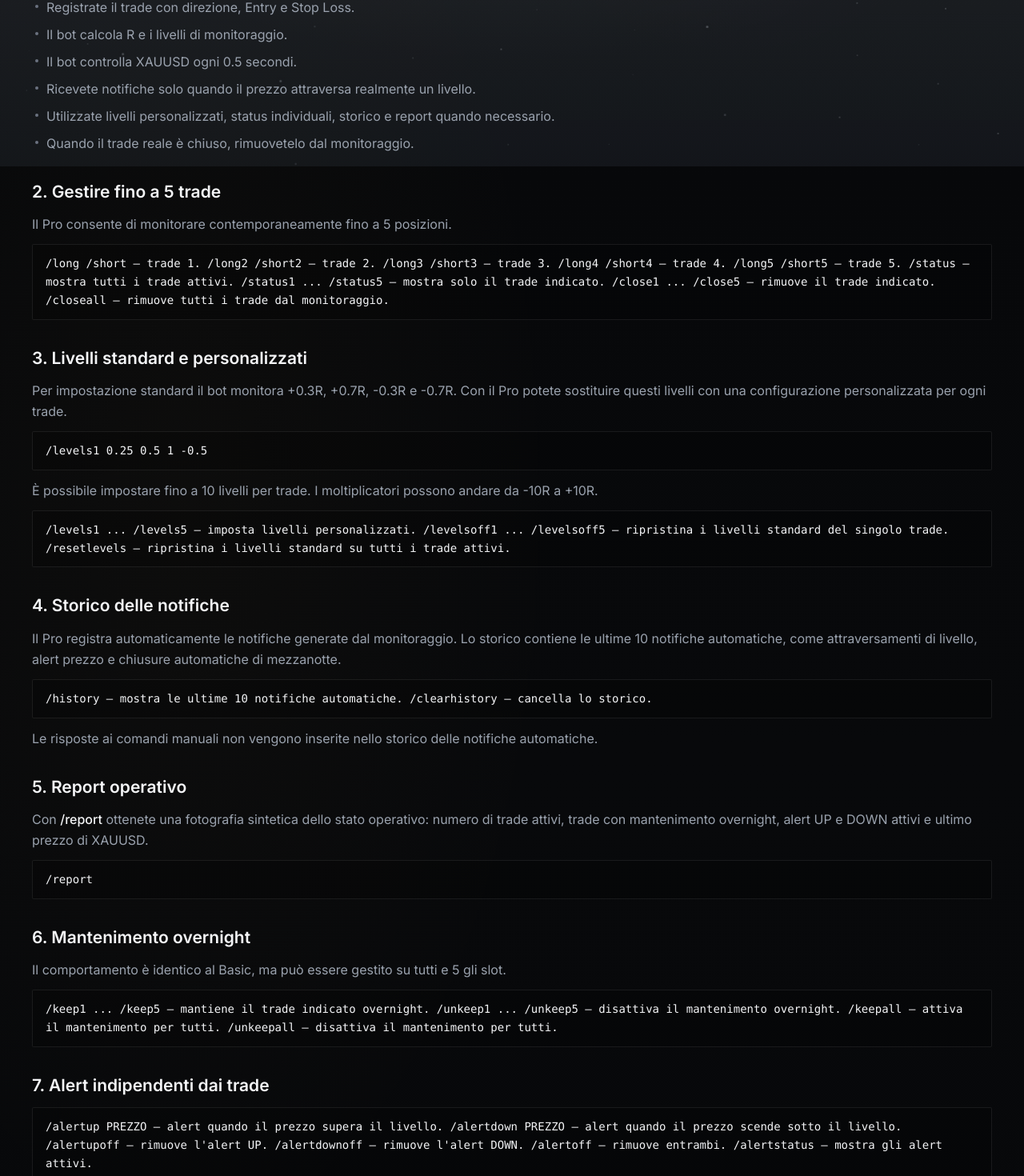
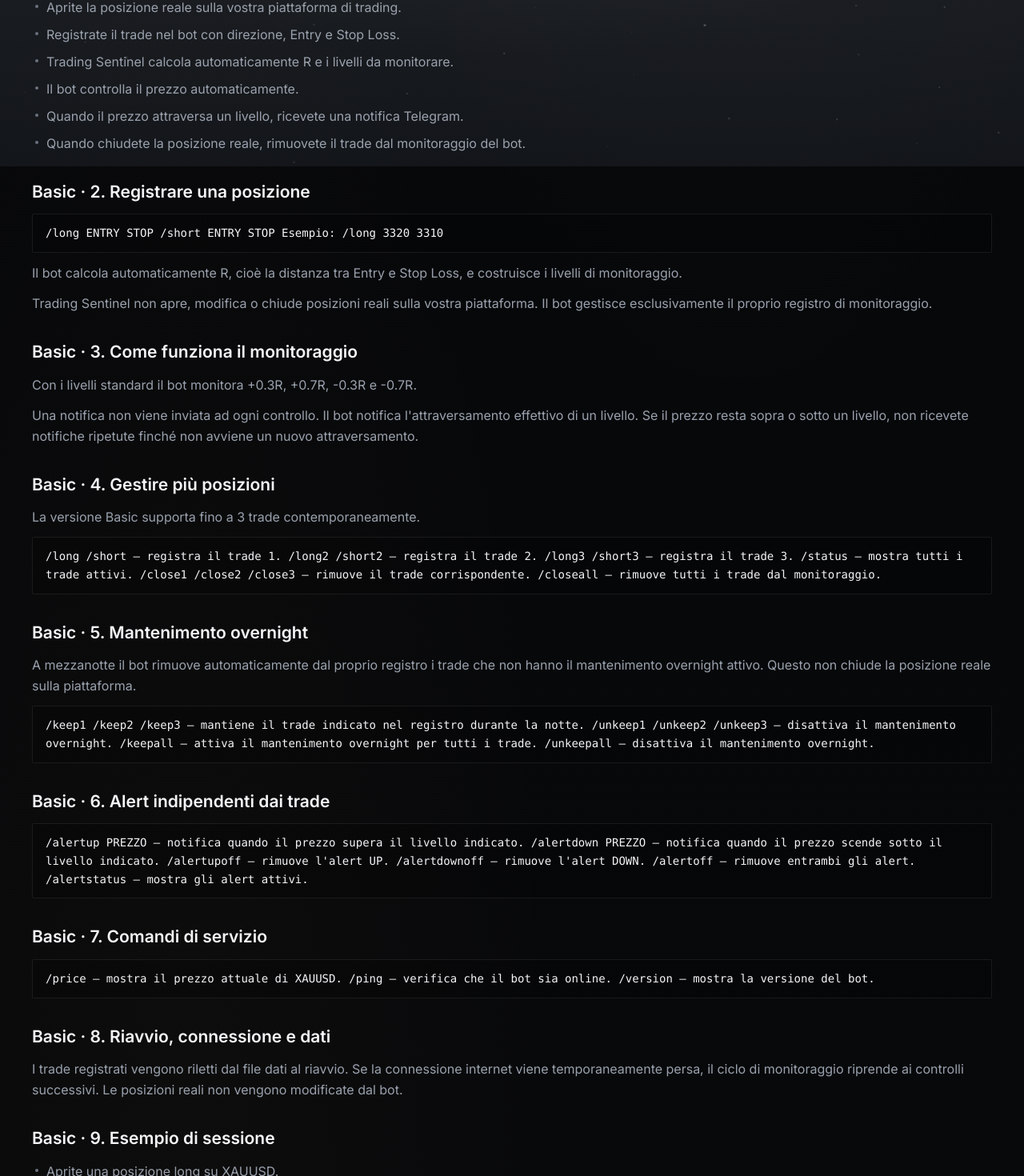
Before and after one commit to tradingsentinelbot-sudo/Trading-sentinel, a Next.js app: page /documentazione in a window 1280 px wide. Shown: the part 592-2062 px from the top of the page at 80% size. Built offline with nearby package versions, Linux system fonts and the light colour scheme; no server answers.

Commit message:
Fase 6B last updates and docs

```diff
--- a/app/documentazione/page.tsx
+++ b/app/documentazione/page.tsx
@@ -3,7 +3,7 @@
 
 export const metadata: Metadata = {
   title: "Manuali Utente — Trading Sentinel",
-  description: "Manuale utente di Trading Sentinel Pro.",
+  description: "Manuali utente di Trading Sentinel Basic e Pro.",
 };
 
 function Command({ children }: { children: React.ReactNode }) {
@@ -17,6 +17,88 @@
 export default function DocumentationPage() {
   return (
     <LegalPageLayout title="Manuali Utente" lastUpdated="22 luglio 2026">
+      <LegalSection title="Manuale utente · Versione Basic">
+        <p>Trading Sentinel Basic è un bot Telegram per il monitoraggio automatico delle posizioni su XAUUSD. Voi aprite e gestite la posizione sulla vostra piattaforma di trading; il bot mantiene il monitoraggio del trade e vi invia una notifica quando il prezzo attraversa i livelli definiti attraverso Entry e Stop Loss.</p>
+        <p>Il bot gira autonomamente sul server. Il telefono serve per ricevere e inviare i messaggi Telegram: non è necessario tenere aperta la piattaforma di trading.</p>
+      </LegalSection>
+
+      <LegalSection title="Basic · 1. Il flusso di utilizzo">
+        <LegalList items={[
+          "Avviate il bot.",
+          "Il bot comunica il prezzo attuale di XAUUSD e il numero di trade già attivi.",
+          "Aprite la posizione reale sulla vostra piattaforma di trading.",
+          "Registrate il trade nel bot con direzione, Entry e Stop Loss.",
+          "Trading Sentinel calcola automaticamente R e i livelli da monitorare.",
+          "Il bot controlla il prezzo automaticamente.",
+          "Quando il prezzo attraversa un livello, ricevete una notifica Telegram.",
+          "Quando chiudete la posizione reale, rimuovete il trade dal monitoraggio del bot.",
+        ]} />
+      </LegalSection>
+
+      <LegalSection title="Basic · 2. Registrare una posizione">
+        <Command>/long ENTRY STOP
+/short ENTRY STOP
+
+Esempio:
+/long 3320 3310</Command>
+        <p>Il bot calcola automaticamente R, cioè la distanza tra Entry e Stop Loss, e costruisce i livelli di monitoraggio.</p>
+        <p>Trading Sentinel non apre, modifica o chiude posizioni reali sulla vostra piattaforma. Il bot gestisce esclusivamente il proprio registro di monitoraggio.</p>
+      </LegalSection>
+
+      <LegalSection title="Basic · 3. Come funziona il monitoraggio">
+        <p>Con i livelli standard il bot monitora +0.3R, +0.7R, -0.3R e -0.7R.</p>
+        <p>Una notifica non viene inviata ad ogni controllo. Il bot notifica l&apos;attraversamento effettivo di un livello. Se il prezzo resta sopra o sotto un livello, non ricevete notifiche ripetute finché non avviene un nuovo attraversamento.</p>
+      </LegalSection>
+
+      <LegalSection title="Basic · 4. Gestire più posizioni">
+        <p>La versione Basic supporta fino a 3 trade contemporaneamente.</p>
+        <Command>/long /short — registra il trade 1.
+/long2 /short2 — registra il trade 2.
+/long3 /short3 — registra il trade 3.
+/status — mostra tutti i trade attivi.
+/close1 /close2 /close3 — rimuove il trade corrispondente.
+/closeall — rimuove tutti i trade dal monitoraggio.</Command>
+      </LegalSection>
+
+      <LegalSection title="Basic · 5. Mantenimento overnight">
+        <p>A mezzanotte il bot rimuove automaticamente dal proprio registro i trade che non hanno il mantenimento overnight attivo. Questo non chiude la posizione reale sulla piattaforma.</p>
+        <Command>/keep1 /keep2 /keep3 — mantiene il trade indicato nel registro durante la notte.
+/unkeep1 /unkeep2 /unkeep3 — disattiva il mantenimento overnight.
+/keepall — attiva il mantenimento overnight per tutti i trade.
+/unkeepall — disattiva il mantenimento overnight.</Command>
+      </LegalSection>
+
+      <LegalSection title="Basic · 6. Alert indipendenti dai trade">
+        <Command>/alertup PREZZO — notifica quando il prezzo supera il livello indicato.
+/alertdown PREZZO — notifica quando il prezzo scende sotto il livello indicato.
+/alertupoff — rimuove l&apos;alert UP.
+/alertdownoff — rimuove l&apos;alert DOWN.
+/alertoff — rimuove entrambi gli alert.
+/alertstatus — mostra gli alert attivi.</Command>
+      </LegalSection>
+
+      <LegalSection title="Basic · 7. Comandi di servizio">
+        <Command>/price — mostra il prezzo attuale di XAUUSD.
+/ping — verifica che il bot sia online.
+/version — mostra la versione del bot.</Command>
+      </LegalSection>
+
+      <LegalSection title="Basic · 8. Riavvio, connessione e dati">
+        <p>I trade registrati vengono riletti dal file dati al riavvio. Se la connessione internet viene temporaneamente persa, il ciclo di monitoraggio riprende ai controlli successivi. Le posizioni reali non vengono modificate dal bot.</p>
+      </LegalSection>
+
+      <LegalSection title="Basic · 9. Esempio di sessione">
+        <LegalList items={[
+          "Aprite una posizione long su XAUUSD.",
+          "Registrate: /long 3320 3310.",
+          "Il bot calcola R e i livelli.",
+          "Il prezzo viene controllato automaticamente.",
+          "Ricevete una notifica quando il prezzo attraversa un livello.",
+          "Se volete mantenere il trade overnight: /keep1.",
+          "Quando la posizione reale è chiusa: /close1.",
+        ]} />
+      </LegalSection>
+
       <LegalSection title="Manuale utente · Versione Pro">
         <p>Trading Sentinel Pro è la versione avanzata del sistema di monitoraggio Telegram per XAUUSD. Mantiene il flusso operativo del Basic e aggiunge maggiore capacità di gestione, configurazione e controllo.</p>
         <p>Il Pro supporta fino a 5 trade simultanei, livelli personalizzabili per ogni posizione, status individuali, storico delle notifiche automatiche e report operativo.</p>
--- /dev/null
+++ b/app/trust-and-verification/page.tsx
@@ -0,0 +1,36 @@
+import type { Metadata } from "next";
+import { LegalPageLayout, LegalSection } from "@/components/legal/LegalPageLayout";
+
+export const metadata: Metadata = {
+  title: "Trust and Verification — Trading Sentinel",
+  description: "Verifica indipendente dell'infrastruttura, dei pagamenti, della metodologia e della reputazione di Trading Sentinel.",
+};
+
+export default function TrustAndVerificationPage() {
+  return (
+    <LegalPageLayout title="Trust and Verification" lastUpdated="27 luglio 2026">
+      <section className="border-b border-white/[0.08] pb-10">
+        <p className="text-[24px] leading-tight text-ink md:text-[32px]">Progettato per essere verificato.</p>
+        <p className="mt-5 max-w-2xl text-[16px] leading-relaxed text-ink-muted md:text-[18px]">
+          Non chiediamo di fidarvi ciecamente. Potete verificare autonomamente l&apos;infrastruttura, i pagamenti, la metodologia e la reputazione del servizio.
+        </p>
+      </section>
+
+      <LegalSection title="Pagamenti sicuri">
+        <p>I pagamenti sono elaborati in modo sicuro tramite Stripe.</p>
+      </LegalSection>
+
+      <LegalSection title="Infrastruttura protetta">
+        <p>Trading Sentinel è ospitato e protetto tramite infrastruttura Cloudflare.</p>
+      </LegalSection>
+
+      <LegalSection title="Metodologia trasparente">
+        <p>Documentazione del prodotto, metodologia e limitazioni del servizio sono disponibili prima dell&apos;utilizzo.</p>
+      </LegalSection>
+
+      <LegalSection title="Reputazione indipendente">
+        <p>Le recensioni dei clienti sono pubblicamente consultabili su Trustpilot.</p>
+      </LegalSection>
+    </LegalPageLayout>
+  );
+}
--- a/components/background/SceneCanvas.tsx
+++ b/components/background/SceneCanvas.tsx
@@ -59,6 +59,7 @@
     let height = 0;
     let dpr = 1;
     let scrollProgress = 0;
+    let sceneFadeStart = 0;
     const pointer = { x: 0, y: 0, tx: 0, ty: 0 };
     const images = new Map<keyof typeof ASSETS, HTMLImageElement>();
     const resize = () => {
@@ -94,7 +95,9 @@
       const x = (width - drawWidth) / 2;
       const y = (height - drawHeight) / 2;
       context.save();
-      context.globalAlpha = 0.88;
+      const fade = sceneFadeStart ? Math.min(1, Math.max(0, (performance.now() - sceneFadeStart) / 1100)) : 0;
+      const eased = 1 - Math.pow(1 - fade, 3);
+      context.globalAlpha = 0.88 * eased;
       context.drawImage(image, x, y, drawWidth, drawHeight);
       context.restore();
     };
@@ -117,7 +120,9 @@
       context.save();
       context.translate(x + drawWidth / 2, y + drawHeight / 2);
       context.rotate(layer.rotation + pointer.x * 0.003 * layer.depth);
-      context.globalAlpha = layer.key === "hero" ? 0.90 : 0.30 + layer.depth * 0.20;
+      const fade = sceneFadeStart ? Math.min(1, Math.max(0, (performance.now() - sceneFadeStart) / 1100)) : 0;
+      const eased = 1 - Math.pow(1 - fade, 3);
+      context.globalAlpha = (layer.key === "hero" ? 0.90 : 0.30 + layer.depth * 0.20) * eased;
       context.drawImage(image, -drawWidth / 2, -drawHeight / 2, drawWidth, drawHeight);
       context.restore();
     };
@@ -149,6 +154,7 @@
     Promise.all(Object.entries(ASSETS).map(async ([key, src]) => [key, await loadImage(src)] as const))
       .then((loaded) => {
         loaded.forEach(([key, image]) => images.set(key as keyof typeof ASSETS, image));
+        sceneFadeStart = performance.now();
         frame = requestAnimationFrame(render);
       })
       .catch(() => {
--- a/components/layout/Footer.tsx
+++ b/components/layout/Footer.tsx
@@ -7,6 +7,7 @@
   { label: "Risk Disclosure", href: "/risk-disclosure" },
   { label: "FAQ Tecniche", href: "/faq-tecniche" },
   { label: "Manuali Utente", href: "/documentazione" },
+  { label: "Trust and Verification", href: "/trust-and-verification" },
 ];
 
 export function Footer() {
--- a/components/ui/Button.tsx
+++ b/components/ui/Button.tsx
@@ -29,8 +29,8 @@
           size === "md" && "px-6 py-3 text-[15px]",
           size === "lg" && "px-8 py-4 text-base",
           variant === "primary" && [
-            "border border-white/55 bg-[linear-gradient(110deg,#8f98a4_0%,#d7dbe0_18%,#f1f3f5_34%,#aeb6c0_52%,#e4e7ea_70%,#8b949f_100%)] text-[#0B0D10] shadow-[inset_0_1px_0_rgba(255,255,255,0.72),inset_0_-1px_0_rgba(45,50,58,0.28),0_10px_34px_-18px_rgba(215,219,224,0.72)]",
-            "hover:brightness-[1.06] hover:shadow-[inset_0_1px_0_rgba(255,255,255,0.86),inset_0_-1px_0_rgba(45,50,58,0.22),0_14px_42px_-18px_rgba(215,219,224,0.9)] hover:-translate-y-0.5",
+            "border border-[#D6A84A]/70 bg-[linear-gradient(110deg,#6B4A12_0%,#9A6B18_18%,#D6A84A_36%,#8A5E12_54%,#C18A25_72%,#5B3E0F_100%)] text-[#F6E8C6] shadow-[inset_0_1px_0_rgba(255,235,170,0.52),inset_0_-1px_0_rgba(40,24,4,0.42),0_10px_34px_-18px_rgba(214,168,74,0.48)]",
+            "hover:brightness-[1.08] hover:shadow-[inset_0_1px_0_rgba(255,235,170,0.68),inset_0_-1px_0_rgba(40,24,4,0.34),0_14px_42px_-18px_rgba(214,168,74,0.62)] hover:-translate-y-0.5",
             "active:translate-y-0",
           ],
           variant === "secondary" && [
```
Also changed, not shown: public/hero-composed/hero-core.png.
